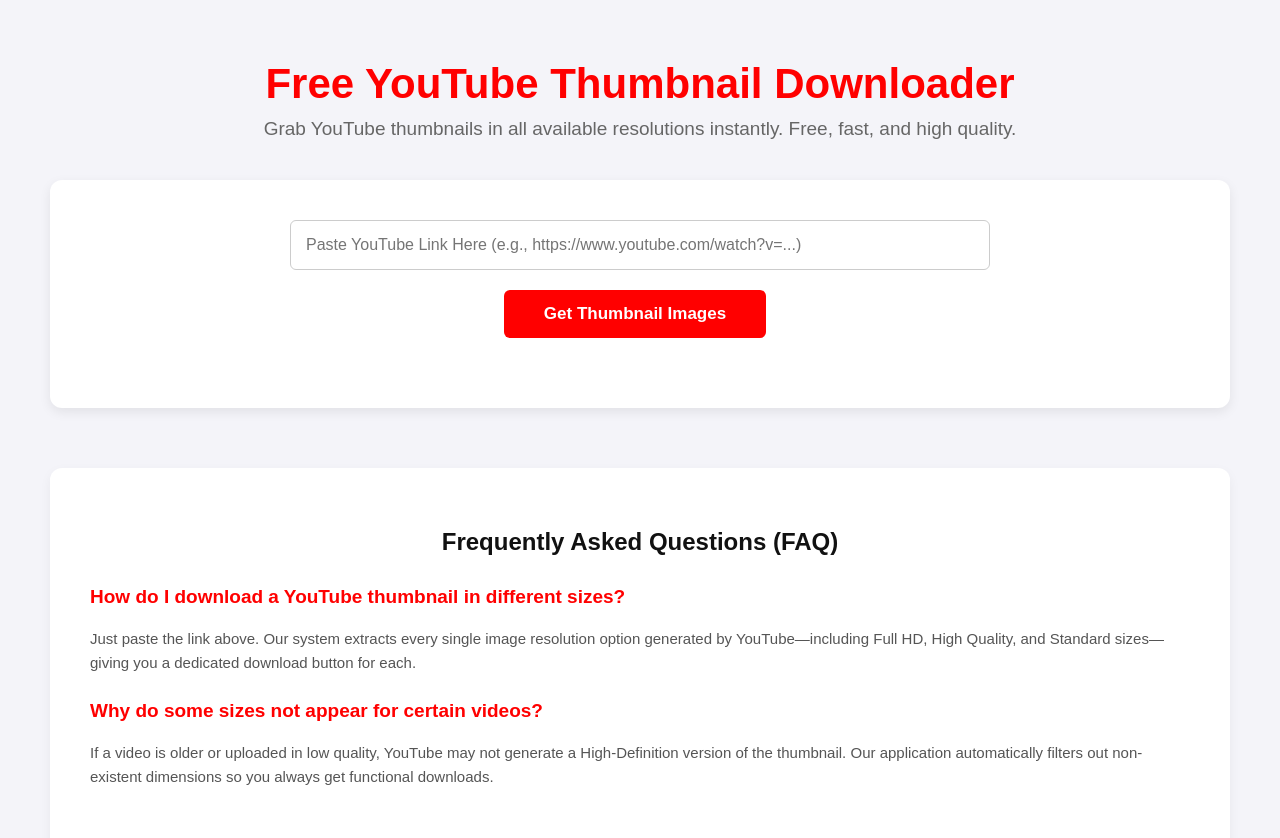
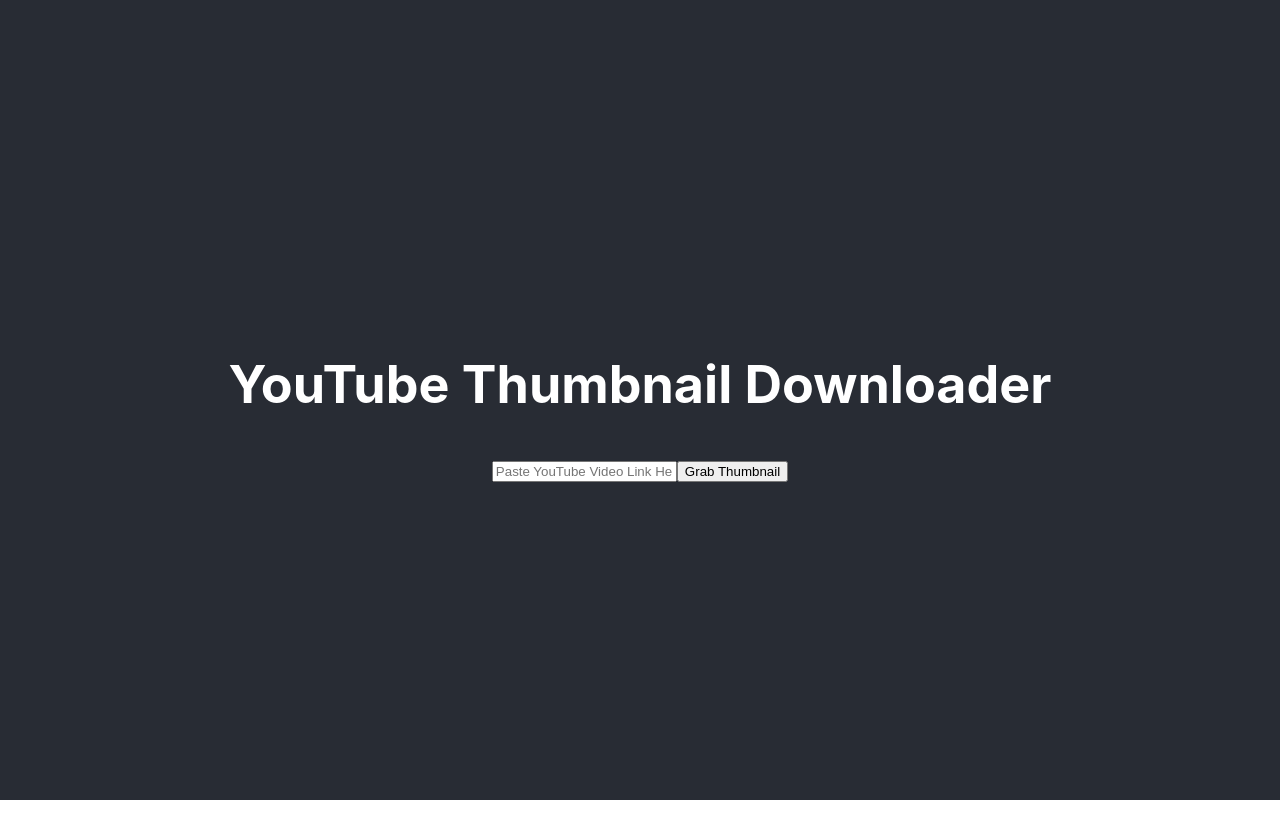
Before and after one commit to shabantiktok5-bot/yt-thumbnail-project, a React (Create React App) app in the folder frontend/: page / in a window 1280 px wide. Shown: the top 838 px of the page. After the commit the page ends 800 px from the top, so only its background shows below. Built offline with nearby package versions, Linux system fonts and the light colour scheme.

Commit message:
fix: complete structural alignment across front and backend systems

```diff
--- a/frontend/src/App.js
+++ b/frontend/src/App.js
@@ -1,25 +1,23 @@
 import React, { useState } from 'react';
 import axios from 'axios';
+import './App.css';
 
 function App() {
   const [videoUrl, setVideoUrl] = useState('');
   const [thumbnails, setThumbnails] = useState(null);
+  const [loading, setLoading] = useState(false);
   const [error, setError] = useState('');
-  const [loading, setLoading] = useState(false);
-
-  // Track broken images so we can hide them cleanly if YouTube didn't generate them
   const [brokenImages, setBrokenImages] = useState({});
 
-  // Client-side quick link validation
+  // Quick validation logic to ensure a YouTube URL format exists
   const isValidYoutubeUrl = (url) => {
-    const regExp = /^.*(?:(?:youtu\.be\/|v\/|vi\/|u\/\w\/|embed\/|shorts\/)|(?:(?:watch)?\?v(?:i)?=|\&v(?:i)?=))([^#\&\?]*).*/;
-    return regExp.test(url);
+    return url.includes('youtube.com') || url.includes('youtu.be');
   };
 
   const handleFetchThumbnail = async () => {
     setError('');
     setThumbnails(null);
-    setBrokenImages({}); // Reset broken image tracking
+    setBrokenImages({});
 
     if (!videoUrl) {
       setError('Please paste a YouTube URL first!');
@@ -33,143 +31,74 @@
 
     setLoading(true);
     try {
+      // Connect directly to your live Render URL endpoint
       const response = await axios.get(`https://yt-thumbnail-backend-hhej.onrender.com/get-thumbnail?url=${encodeURIComponent(videoUrl)}`);
-      if (response.data.success) {
+
+      // Directly check for data contents instead of checking a missing success key
+      if (response.data && response.data.default) {
         setThumbnails(response.data);
       } else {
         setError('Could not fetch thumbnails. Make sure the URL is correct.');
       }
     } catch (err) {
+      console.error(err);
       setError('Error connecting to the server. Make sure your backend server is running!');
     } finally {
       setLoading(false);
     }
   };
 
-  // Clear button helper to wipe the screen clean
-  const handleClear = () => {
-    setVideoUrl('');
-    setThumbnails(null);
-    setError('');
-    setBrokenImages({});
-  };
-
-  const downloadImage = async (imageUrl, filename) => {
-    try {
-      const response = await fetch(imageUrl);
-      const blob = await response.blob();
-      const url = window.URL.createObjectURL(blob);
-      const a = document.createElement('a');
-      a.href = url;
-      a.download = filename;
-      document.body.appendChild(a);
-      a.click();
-      a.remove();
-      window.URL.revokeObjectURL(url);
-    } catch (err) {
-      setError('Failed to download automatically. Try right-clicking the image.');
-    }
-  };
-
-  const handleImageError = (key) => {
-    setBrokenImages(prev => ({ ...prev, [key]: true }));
-  };
-
-  // Dynamically filter out images that YouTube returns as non-existent or broken
-  const resolutionOptions = thumbnails ? [
-    { id: 'maxres', label: 'Ultra HD (1080p / 720p Max)', btnText: 'Download HD Thumbnail', url: thumbnails.maxres, name: 'hd-thumbnail.jpg' },
-    { id: 'hq', label: 'High Quality (720p / 480p HQ)', btnText: 'Download SD Thumbnail', url: thumbnails.hq, name: 'sd-thumbnail.jpg' },
-    { id: 'mq', label: 'Medium Quality (480p MQ)', btnText: 'Download Medium quality', url: thumbnails.mq, name: 'mq-thumbnail.jpg' },
-    { id: 'sd', label: 'Standard Quality (360p SD)', btnText: 'Download standard quality', url: thumbnails.sd, name: 'standard-thumbnail.jpg' }
-  ].filter(option => !brokenImages[option.id]) : [];
-
   return (
-    <div style={{ fontFamily: 'Arial, sans-serif', padding: '20px', backgroundColor: '#f4f4f9', minHeight: '100vh', color: '#333' }}>
-
-      <header style={{ textAlign: 'center', margin: '40px 0' }}>
-        <h1 style={{ color: '#ff0000', fontSize: '42px', marginBottom: '10px', fontWeight: 'bold' }}>
-          Free YouTube Thumbnail Downloader
-        </h1>
-        <p style={{ color: '#666', fontSize: '19px', maxWidth: '800px', margin: '0 auto' }}>
-          Grab YouTube thumbnails in all available resolutions instantly. Free, fast, and high quality.
-        </p>
-      </header>
-
-      <main style={{ maxWidth: '1100px', margin: '0 auto', background: '#fff', padding: '40px', borderRadius: '12px', boxShadow: '0 4px 12px rgba(0,0,0,0.08)' }}>
-        <div style={{ textAlign: 'center', maxWidth: '700px', margin: '0 auto 30px auto' }}>
+    <div className="App">
+      <header className="App-header">
+        <h1>YouTube Thumbnail Downloader</h1>
+        <div className="search-box">
           <input
             type="text"
-            placeholder="Paste YouTube Link Here (e.g., https://www.youtube.com/watch?v=...)"
+            placeholder="Paste YouTube Video Link Here..."
             value={videoUrl}
             onChange={(e) => setVideoUrl(e.target.value)}
-            style={{ width: '100%', padding: '15px', fontSize: '16px', borderRadius: '6px', border: '1px solid #ccc', marginBottom: '20px', outline: 'none', boxSizing: 'border-box' }}
           />
-          <br />
-
-          <button
-            onClick={handleFetchThumbnail}
-            disabled={loading}
-            style={{ backgroundColor: '#ff0000', color: '#fff', border: 'none', padding: '14px 40px', fontSize: '17px', borderRadius: '6px', cursor: 'pointer', fontWeight: 'bold', marginRight: '10px' }}
-          >
-            {loading ? 'Fetching...' : 'Get Thumbnail Images'}
+          <button onClick={handleFetchThumbnail} disabled={loading}>
+            {loading ? 'Fetching...' : 'Grab Thumbnail'}
           </button>
-
-          {/* THE NEW INSTANT CLEAR BUTTON */}
-          {(videoUrl || thumbnails) && (
-            <button
-              onClick={handleClear}
-              style={{ backgroundColor: '#6c757d', color: '#fff', border: 'none', padding: '14px 30px', fontSize: '17px', borderRadius: '6px', cursor: 'pointer', fontWeight: 'bold' }}
-            >
-              Clear
-            </button>
-          )}
         </div>
 
-        {error && <p style={{ color: 'red', textAlign: 'center', marginTop: '20px', fontWeight: 'bold' }}>{error}</p>}
+        {error && <p className="error-message">{error}</p>}
 
         {thumbnails && (
-          <div style={{ marginTop: '35px', borderTop: '2px solid #f4f4f9', paddingTop: '35px' }}>
-            <h2 style={{ color: '#222', fontSize: '24px', marginBottom: '30px', textAlign: 'center' }}>Your Available Downloads:</h2>
-
-            {resolutionOptions.length === 0 ? (
-              <p style={{ textAlign: 'center', color: '#666' }}>No valid resolutions found for this video.</p>
-            ) : (
-              <div style={{ display: 'grid', gridTemplateColumns: '1fr 1fr', gap: '40px' }}>
-                {resolutionOptions.map((option) => (
-                  <div key={option.id} style={{ background: '#f9f9fb', padding: '25px', borderRadius: '8px', border: '1px solid #eee', textAlign: 'center' }}>
-                    <p style={{ fontWeight: 'bold', fontSize: '16px', marginBottom: '15px', color: '#444' }}>{option.label}</p>
-                    <img
-                      src={option.url}
-                      alt={option.label}
-                      style={{ width: '100%', borderRadius: '6px', height: 'auto', display: 'block', margin: '0 auto 20px auto', boxShadow: '0 2px 10px rgba(0,0,0,0.08)' }}
-                      onError={() => handleImageError(option.id)}
-                    />
-                    <button
-                      onClick={() => downloadImage(option.url, option.name)}
-                      style={{ backgroundColor: '#28a745', color: '#fff', border: 'none', padding: '12px 25px', fontSize: '15px', borderRadius: '5px', cursor: 'pointer', fontWeight: 'bold', width: '90%' }}
-                    >
-                      📥 {option.btnText}
-                    </button>
-                  </div>
-                ))}
-              </div>
-            )}
+          <div className="thumbnail-results">
+            <h3>Download Links:</h3>
+            <div className="result-grid">
+              {thumbnails.maxres && !brokenImages.maxres && (
+                <div className="card">
+                  <h4>Maximum Resolution (1080p)</h4>
+                  <img
+                    src={thumbnails.maxres}
+                    alt="Max Res"
+                    onError={() => setBrokenImages(prev => ({ ...prev, maxres: true }))}
+                  />
+                  <a href={thumbnails.maxres} target="_blank" rel="noreferrer" download>Download</a>
+                </div>
+              )}
+              {thumbnails.hq && (
+                <div className="card">
+                  <h4>High Quality (480p)</h4>
+                  <img src={thumbnails.hq} alt="High Quality" />
+                  <a href={thumbnails.hq} target="_blank" rel="noreferrer" download>Download</a>
+                </div>
+              )}
+              {thumbnails.mq && (
+                <div className="card">
+                  <h4>Medium Quality (360p)</h4>
+                  <img src={thumbnails.mq} alt="Medium Quality" />
+                  <a href={thumbnails.mq} target="_blank" rel="noreferrer" download>Download</a>
+                </div>
+              )}
+            </div>
           </div>
         )}
-      </main>
-
-      <section style={{ maxWidth: '1100px', margin: '60px auto 40px auto', background: '#fff', padding: '40px', borderRadius: '12px', boxShadow: '0 4px 12px rgba(0,0,0,0.05)' }}>
-        <h2 style={{ textAlign: 'center', color: '#111', marginBottom: '30px' }}>Frequently Asked Questions (FAQ)</h2>
-        <div style={{ marginBottom: '25px' }}>
-          <h3 style={{ color: '#ff0000', fontSize: '19px' }}>How do I download a YouTube thumbnail in different sizes?</h3>
-          <p style={{ color: '#555', lineHeight: '1.6', fontSize: '15px' }}>Just paste the link above. Our system extracts every single image resolution option generated by YouTube—including Full HD, High Quality, and Standard sizes—giving you a dedicated download button for each.</p>
-        </div>
-        <div style={{ marginBottom: '25px' }}>
-          <h3 style={{ color: '#ff0000', fontSize: '19px' }}>Why do some sizes not appear for certain videos?</h3>
-          <p style={{ color: '#555', lineHeight: '1.6', fontSize: '15px' }}>If a video is older or uploaded in low quality, YouTube may not generate a High-Definition version of the thumbnail. Our application automatically filters out non-existent dimensions so you always get functional downloads.</p>
-        </div>
-      </section>
-
+      </header>
     </div>
   );
 }
```
Also changed, not shown: 1 other file (tests, documents, lock files or other folders).
